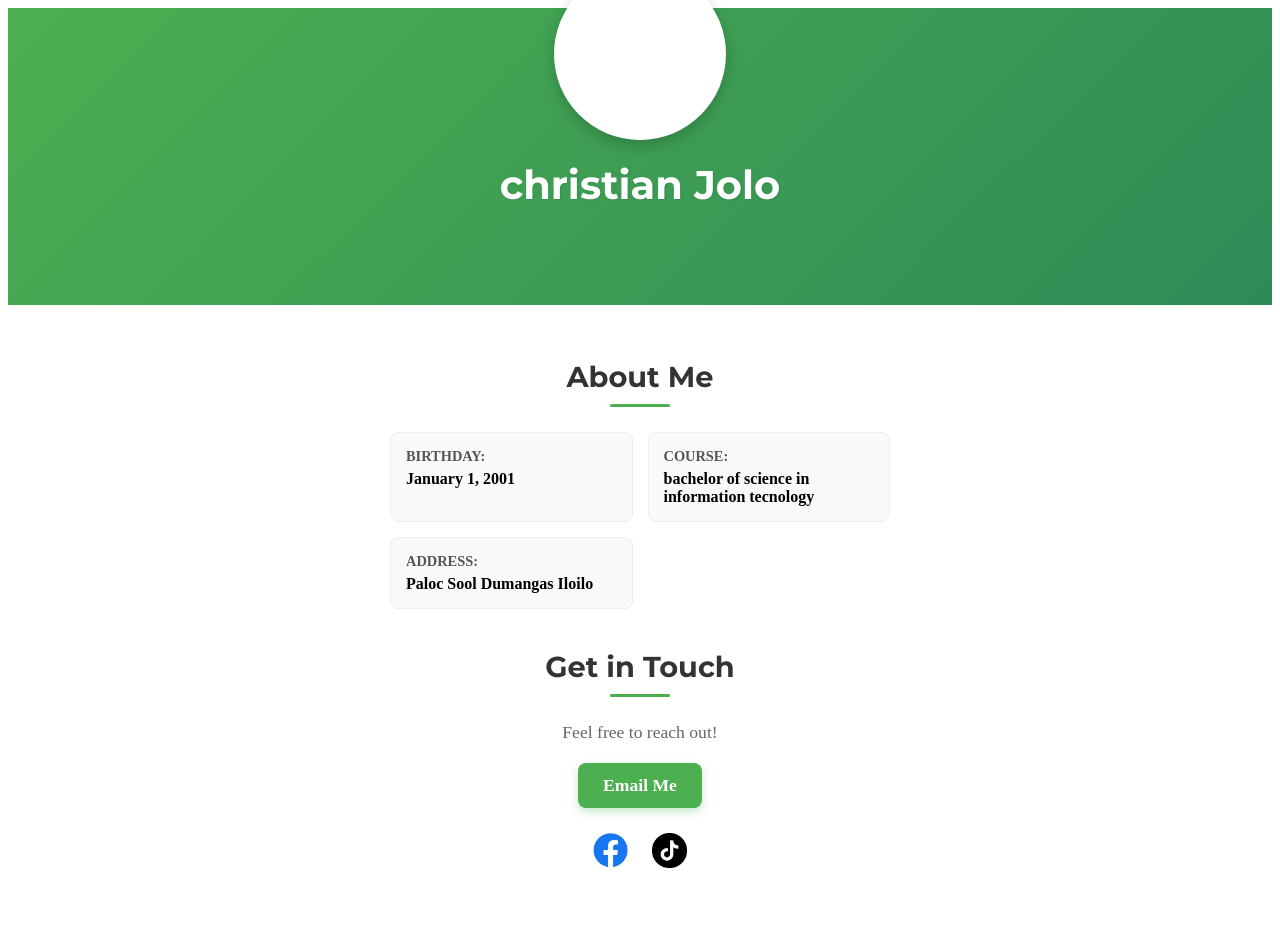
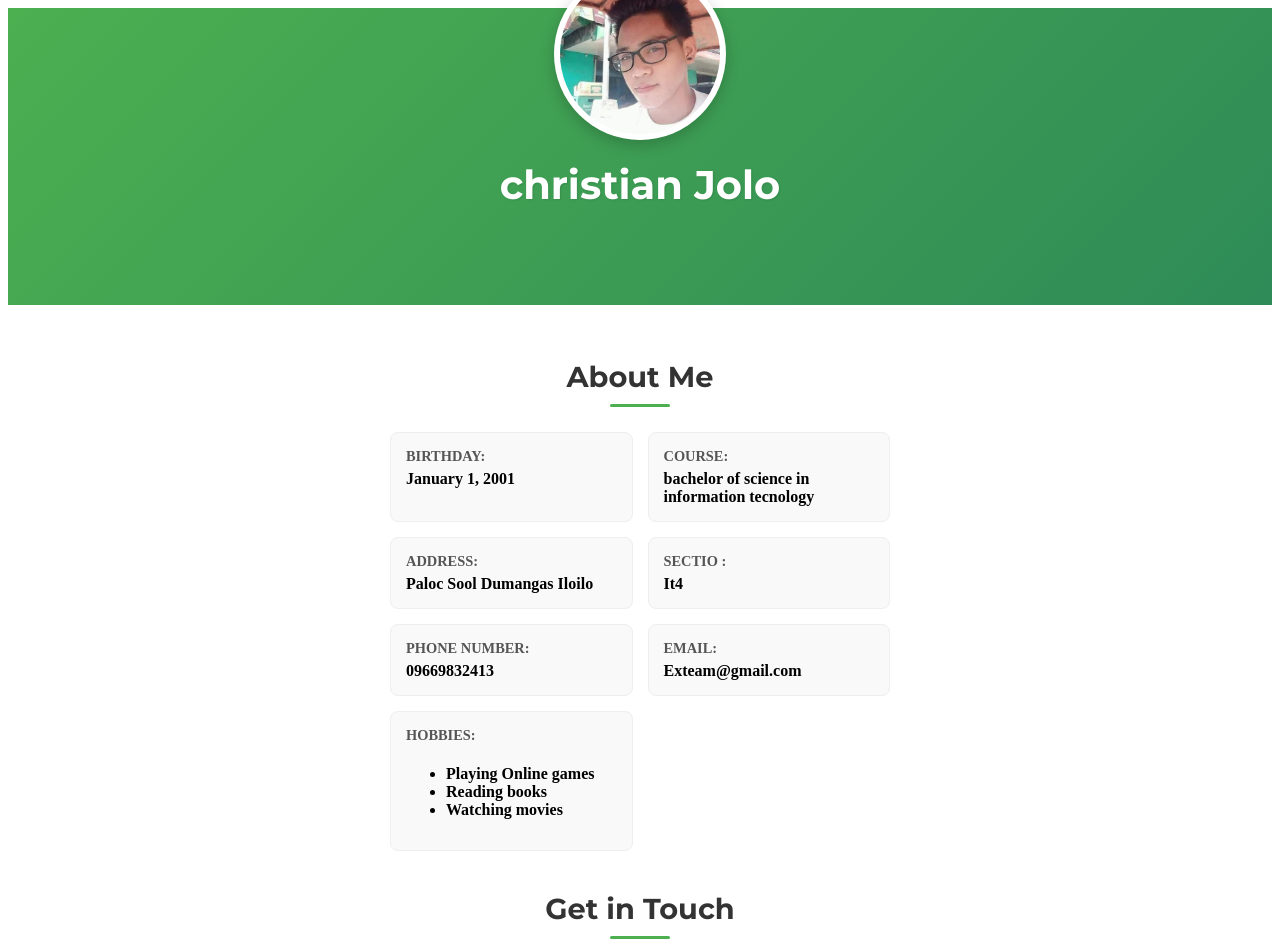
Before and after one commit to exteam441-sketch/Myfortpolio-jolo, a plain HTML site: page index2.html in a window 1280 px wide. Shown: the top 952 px of the page. Before the commit the page ends 906 px from the top, so only its background shows below. Drawn offline with Linux system fonts and the light colour scheme.

Commit message:
Add files via upload

```diff
--- a/index2.html
+++ b/index2.html
@@ -12,7 +12,7 @@
     <div class="profile-container">
         <header class="profile-header">
             <div class="profile-img-wrapper">
-                <img src="placeholder_image.jpg" alt="Your Profile Picture" class="profile-picture">
+                <img src="imanges3.jpg" alt="Your Profile Picture" class="profile-picture">
             </div>
             <h1 class="profile-name">christian Jolo</h1>
             <p class="success isn't always about grand gestures, but the steady, persistent work you put in every single day. It highlights consistency as the engine of exceptional outcomes.>""</p>
@@ -34,6 +34,26 @@
                         <strong>Address:</strong>
                         <span>Paloc Sool Dumangas Iloilo</span>
                     </div>
+                  <div class="detail-item">
+                        <strong>Sectio :</strong>
+                        <span>It4</span>
+                    </div>
+                  <div class="detail-item">
+                        <strong>Phone Number:</strong>
+                        <span>09669832413</span>
+                    </div>
+                  <div class="detail-item">
+                        <strong>email:</strong>
+                        <span>Exteam@gmail.com</span>
+                    </div>
+                  <div class="detail-item">
+                        <strong>HOBBIES:</strong>
+                        <span><ul>
+                          <li>Playing Online games</li>
+                          <li>Reading books </li>
+                          <li>Watching movies</li>
+                        </ul></span>
+                    </div>
                 </div>
             </section>
 
```
Also changed, not shown: imanges3.jpg (added).
